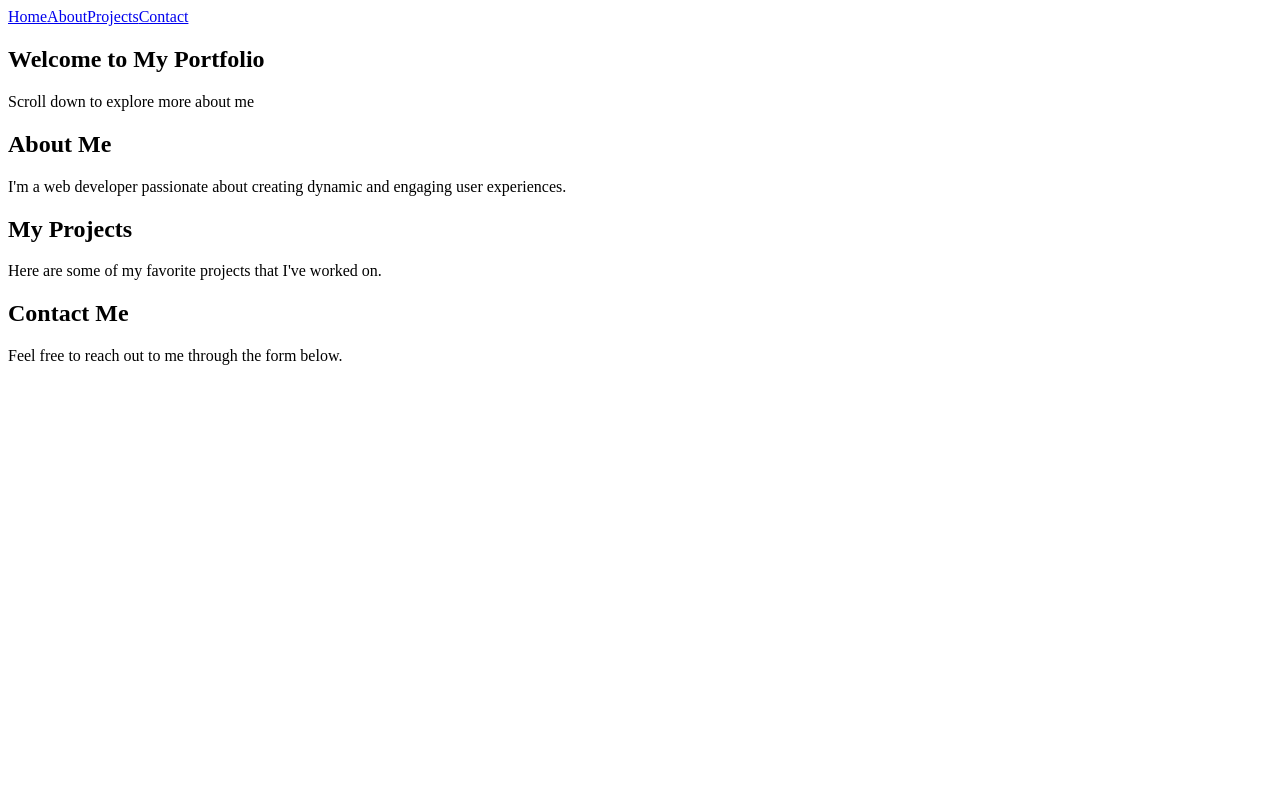
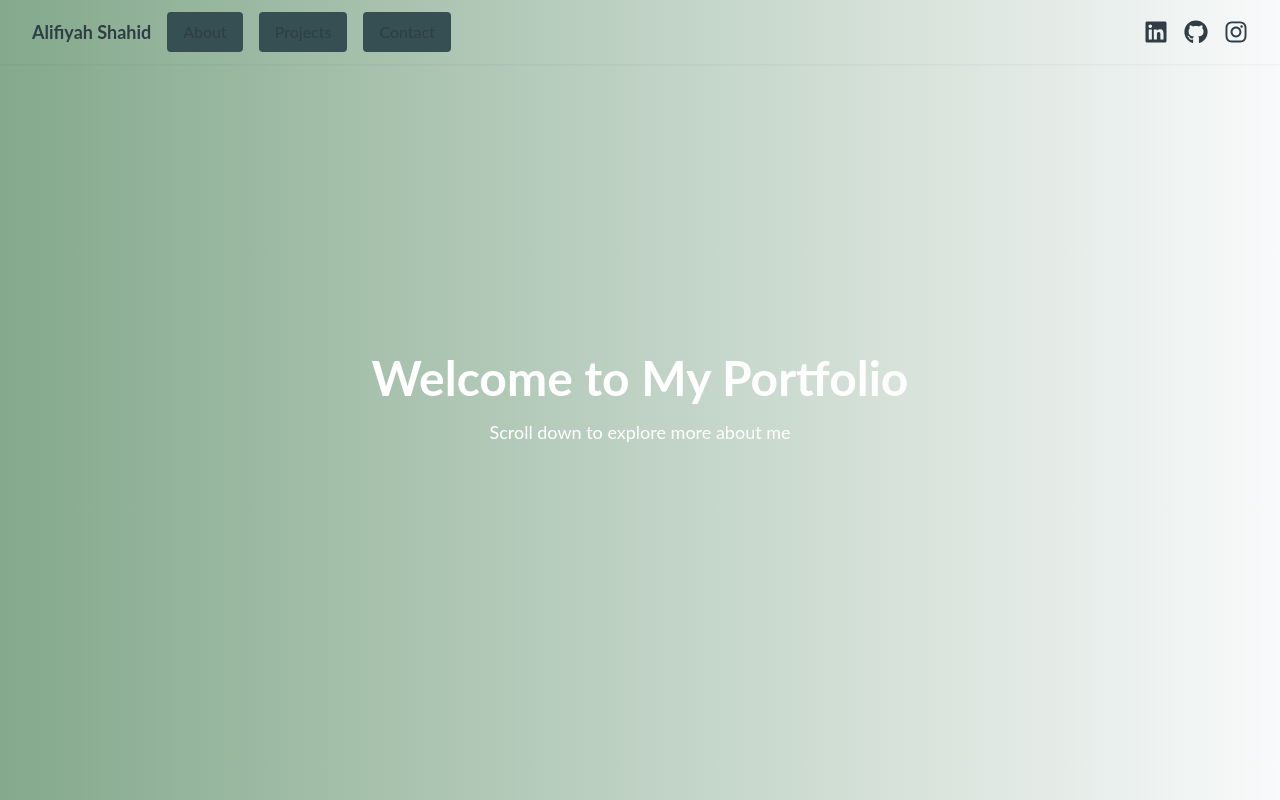
Before and after one commit to alifiyah29/My-Portfolio, a Next.js app: page / in a window 1280 px wide. Shown: the top 800 px of the page. Built offline with nearby package versions, Linux system fonts and the light colour scheme.

Commit message:
NavBar basics

```diff
--- a/app/components/NavBar.jsx
+++ b/app/components/NavBar.jsx
@@ -1,25 +1,42 @@
-// components/NavBar.js
+'use client'; // This indicates that this is a client component
+
 import Link from 'next/link';
+import { FaLinkedin, FaGithub, FaInstagram } from 'react-icons/fa';
 
 export default function NavBar() {
   return (
-    <nav className="fixed w-full top-0 bg-primary shadow z-50">
-      <div className="max-w-7xl mx-auto px-4 sm:px-6 lg:px-8">
-        <div className="flex justify-between h-16">
-          <div className="flex space-x-4 items-center">
-            <Link href="#home" scroll={false} className="text-darkText font-bold">
-              Home
+    <nav className="fixed w-full top-0 bg-transparent z-50 shadow-sm">
+      <div className="max-w-7xl mx-auto px-4 sm:px-6 lg:px-8 flex justify-between h-16 items-center">
+        {/* Left Side: Alifiyah Shahid and Navigation Buttons */}
+        <div className="flex items-center space-x-4">
+          {/* Home Link */}
+          <Link href="#home" scroll={false} className="text-[#2F3E46] font-bold text-lg hover:text-[#84A98C]">
+            Alifiyah Shahid
           </Link>
-            <Link href="#about" scroll={false} className="text-darkText">
+
+          {/* Navigation Buttons */}
+          <Link href="#about" scroll={false} className="text-[#2F3E46] bg-[#354F52] px-4 py-2 rounded hover:bg-[#84A98C] transition">
             About
           </Link>
-            <Link href="#projects" scroll={false} className="text-darkText">
+          <Link href="#projects" scroll={false} className="text-[#2F3E46] bg-[#354F52] px-4 py-2 rounded hover:bg-[#84A98C] transition">
             Projects
           </Link>
-            <Link href="#contact" scroll={false} className="text-darkText">
+          <Link href="#contact" scroll={false} className="text-[#2F3E46] bg-[#354F52] px-4 py-2 rounded hover:bg-[#84A98C] transition">
             Contact
           </Link>
         </div>
+
+        {/* Right Side: Social Media Icons */}
+        <div className="flex items-center space-x-4">
+          <a href="https://linkedin.com" target="_blank" rel="noopener noreferrer">
+            <FaLinkedin className="text-[#2F3E46] hover:text-[#84A98C]" size={24} />
+          </a>
+          <a href="https://github.com" target="_blank" rel="noopener noreferrer">
+            <FaGithub className="text-[#2F3E46] hover:text-[#84A98C]" size={24} />
+          </a>
+          <a href="https://instagram.com" target="_blank" rel="noopener noreferrer">
+            <FaInstagram className="text-[#2F3E46] hover:text-[#84A98C]" size={24} />
+          </a>
         </div>
       </div>
     </nav>
--- a/app/layout.js
+++ b/app/layout.js
@@ -1,4 +1,6 @@
-// layout.js
+import NavBar from "./components/NavBar";
+import "./globals.css";
+
 export default function RootLayout({ children }) {
   return (
     <html lang="en">
@@ -8,7 +10,12 @@ export default function RootLayout({ children }) {
       </head>
       <body className="bg-gray-50">
         {/* Render the children, which will be the page content */}
-        <main>{children}</main>
+        <main>
+          <div>
+            <NavBar />
+            {children}
+          </div>
+        </main>
       </body>
     </html>
   );
--- a/app/page.js
+++ b/app/page.js
@@ -1,13 +1,11 @@
 import About from "./components/About";
 import Contact from "./components/Contact";
 import Home from "./components/Home";
-import NavBar from "./components/NavBar";
 import Projects from "./components/Projects";
 
 export default function HomePage() {
   return (
     <div>
-      <NavBar />
       <Home />
       <About />
       <Projects />
--- a/package.json
+++ b/package.json
@@ -12,7 +12,8 @@
     "framer-motion": "^11.11.1",
     "next": "14.2.14",
     "react": "^18",
-    "react-dom": "^18"
+    "react-dom": "^18",
+    "react-icons": "^5.3.0"
   },
   "devDependencies": {
     "autoprefixer": "^10.4.20",
--- a/tailwind.config.js
+++ b/tailwind.config.js
@@ -1,17 +1,17 @@
 // tailwind.config.js
+/** @type {import('tailwindcss').Config} */
 module.exports = {
   content: [
-    './app/**/*.{js,ts,jsx,tsx}',
-    './components/**/*.{js,ts,jsx,tsx}',
+    "./app/**/*.{js,ts,jsx,tsx}",
+    "./pages/**/*.{js,ts,jsx,tsx}",
+    "./components/**/*.{js,ts,jsx,tsx}",
   ],
   theme: {
     extend: {
       colors: {
-        primary: '#CAD2C5',
-        accent1: '#84A98C',
-        accent2: '#52796F',
-        darkText: '#354F52',
-        darkBg: '#2F3E46',
+        darkText: '#2F3E46',      // Font color
+        buttonsColor: '#354F52',  // Button background color
+        accent1: '#84A98C',       // Highlight color on hover
       },
     },
   },
```
Also changed, not shown: 2 other files (tests, documents, lock files or other folders). Lines whose indentation alone changed are shown as unchanged.
